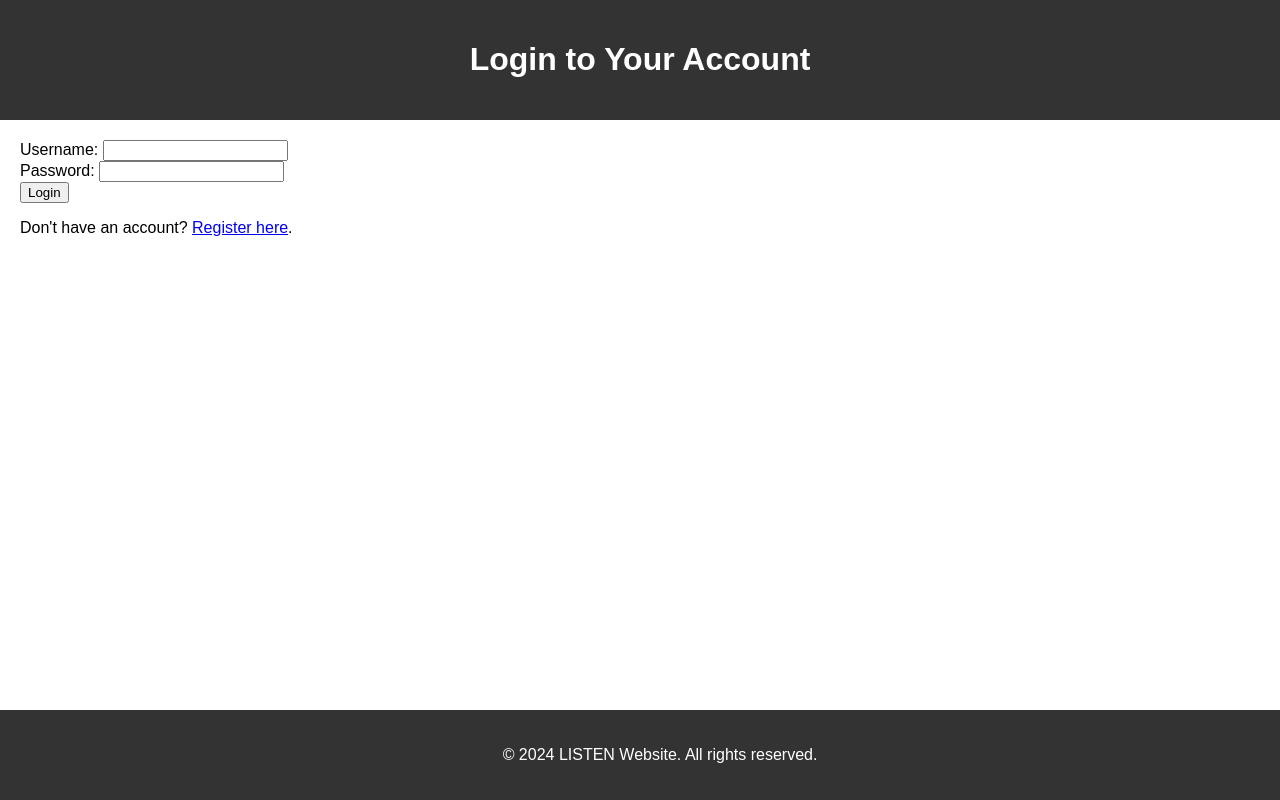
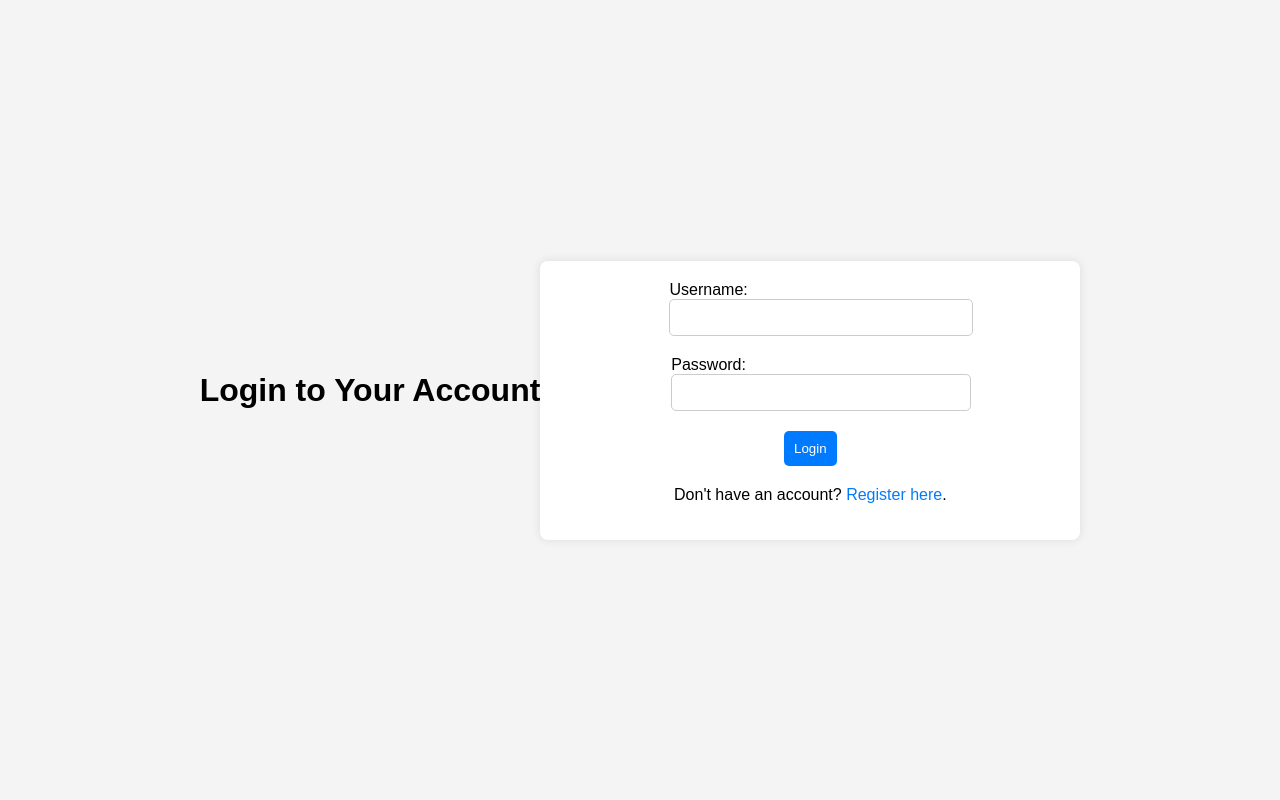
Before and after one commit to ferencgyorfi/SFE_Coursework, a plain HTML site: page index.html in a window 1280 px wide. Drawn offline with Linux system fonts and the light colour scheme.

Commit message:
Update index.html

```diff
--- a/index.html
+++ b/index.html
@@ -4,14 +4,72 @@
     <meta charset="UTF-8">
     <meta name="viewport" content="width=device-width, initial-scale=1.0">
     <title>Login Page</title>
-    <link rel="stylesheet" href="styles.css">
+    <style>
+        body {
+            font-family: Arial, sans-serif;
+            margin: 0;
+            padding: 0;
+            height: 100vh;
+            display: flex;
+            justify-content: center;
+            align-items: center;
+            background-color: #f4f4f4;
+        }
+        header {
+            text-align: center;
+            margin-bottom: 20px;
+        }
+        main {
+            width: 50%;
+            max-width: 500px;
+            padding: 20px;
+            background-color: #fff;
+            border-radius: 8px;
+            box-shadow: 0 0 10px rgba(0, 0, 0, 0.1);
+        }
+        form {
+            display: flex;
+            flex-direction: column;
+            align-items: center;
+        }
+        label {
+            margin-bottom: 10px;
+        }
+        input {
+            width: 100%;
+            padding: 10px;
+            margin-bottom: 20px;
+            border-radius: 5px;
+            border: 1px solid #ccc;
+        }
+        button {
+            width: 100%;
+            padding: 10px;
+            border: none;
+            background-color: #007bff;
+            color: #fff;
+            border-radius: 5px;
+            cursor: pointer;
+            transition: background-color 0.3s ease;
+        }
+        button:hover {
+            background-color: #0056b3;
+        }
+        .register-link {
+            text-align: center;
+            margin-top: 20px;
+        }
+        .register-link a {
+            color: #007bff;
+            text-decoration: none;
+        }
+    </style>
 </head>
 <body>
     <header>
         <h1>Login to Your Account</h1>
     </header>
     <main>
-        <section>
         <form id="loginForm">
             <div>
                 <label for="username">Username:</label>
@@ -25,14 +83,9 @@
                 <button type="submit">Login</button>
             </div>
         </form>
-            <div>
+        <div class="register-link">
             <p>Don't have an account? <a href="register.html">Register here</a>.</p>
         </div>
-        </section>
     </main>
-    <footer>
-        <p>&copy; 2024 LISTEN Website. All rights reserved.</p>
-    </footer>
-    <script src="script.js"></script>
 </body>
 </html>
```
Lines whose indentation alone changed are shown as unchanged.
